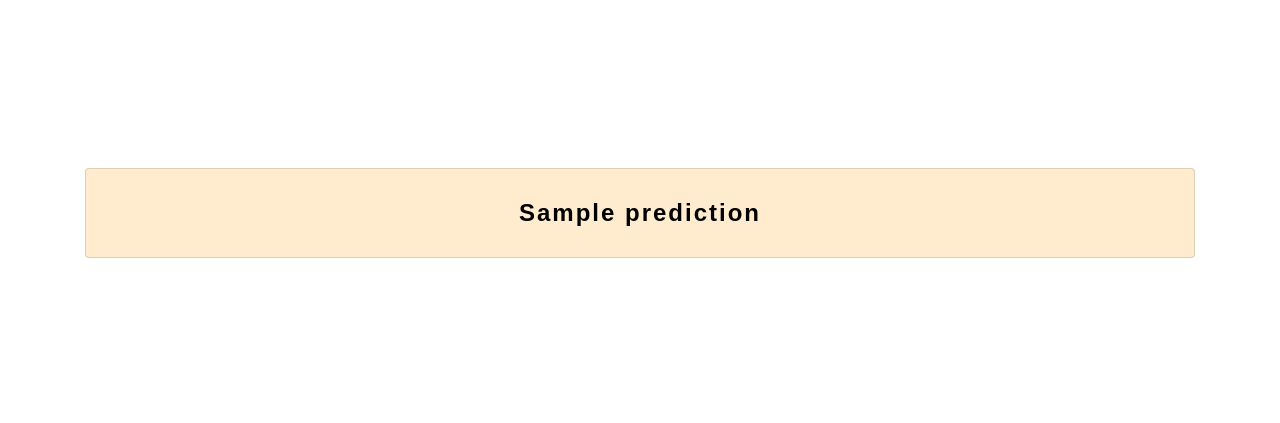
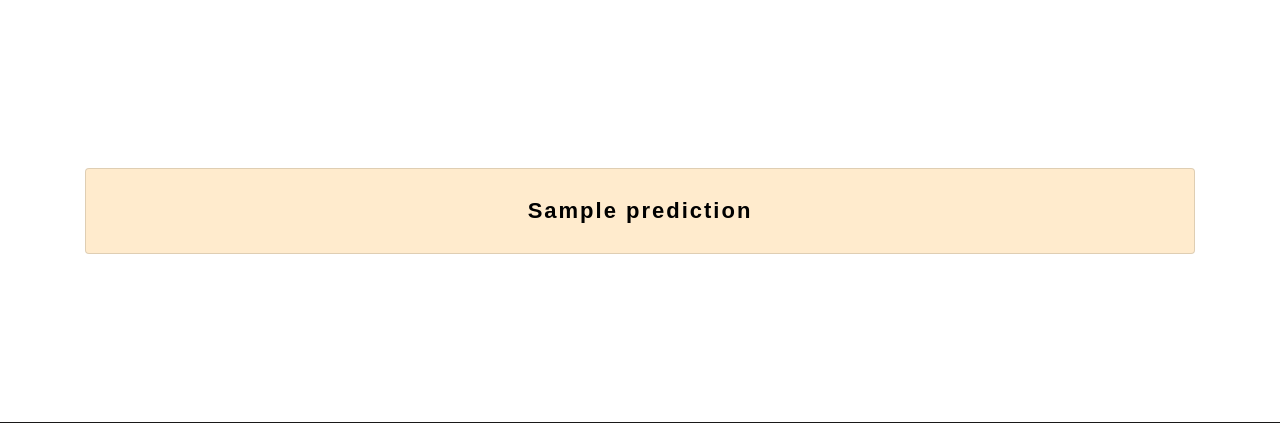
Before and after one commit to Gladiator07/AI-Agriculture-deployment, a Flask app: template templates/disease-result.html in a window 1280 px wide. Shown: the part 76-499 px from the top of the page. Run offline with Flask 2, Linux system fonts and the light colour scheme; the template is opened without the code that fills it: most values are stand-ins (such as "Sample title", 1, 10 or a date in 2020); parts of the project's set-up code (start-up, migrations or seed data) failed here and were passed over; some libraries are stand-ins or nearby versions; some web fonts are replaced.

Commit message:
font size changed

```diff
--- a/templates/disease-result.html
+++ b/templates/disease-result.html
@@ -7,7 +7,7 @@
   <div class="row">
       <div class="col-sm py-2 py-md-3">
           <div class="card card-body" style="justify-content: center; background-color:blanchedalmond">
-            <p class="text-center" style="color: black; font-size: 24px;">{{ prediction }}</p>
+            <p class="text-center" style="color: black; font-size: 22px;">{{ prediction }}</p>
           </div>
       </div>
   </div>
```
